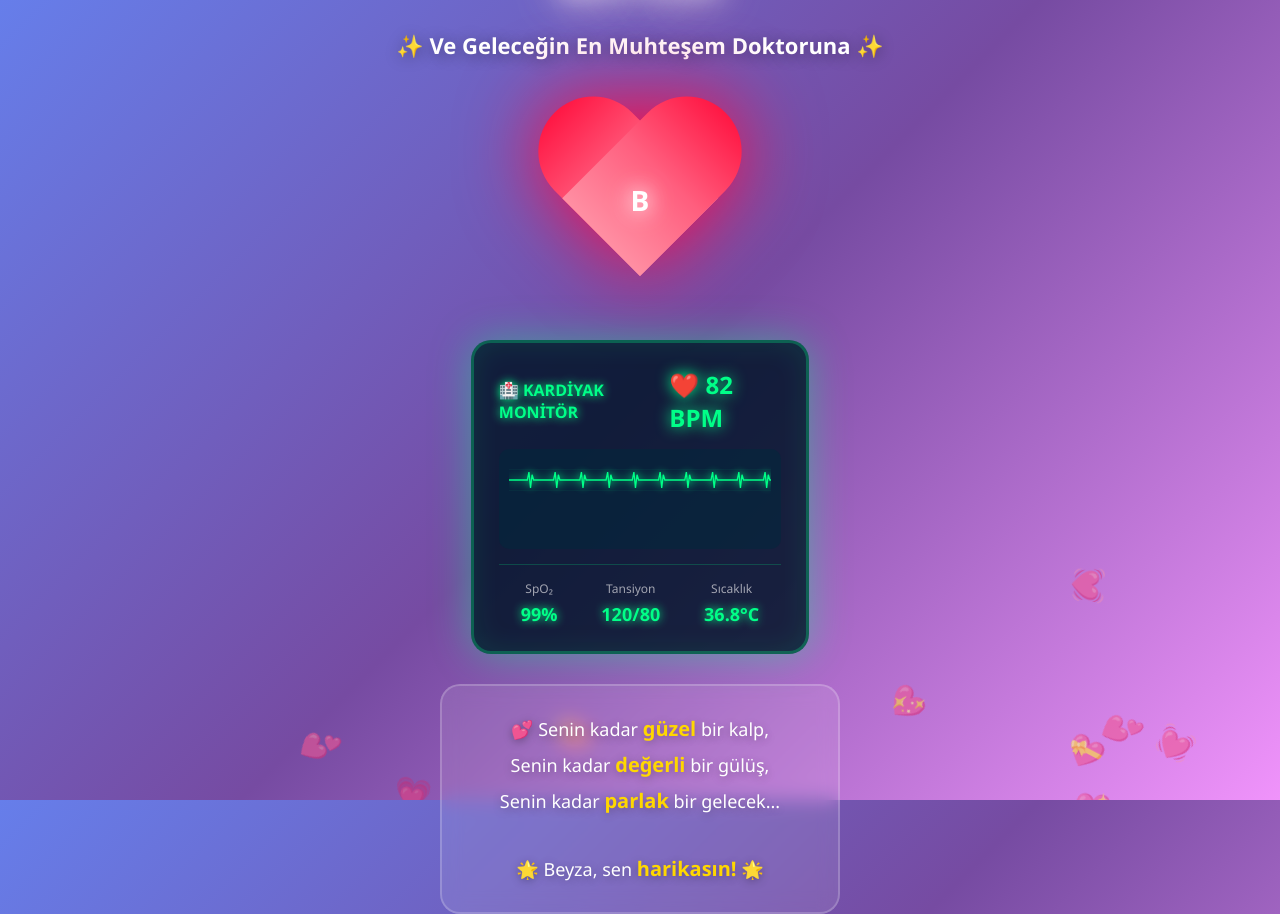
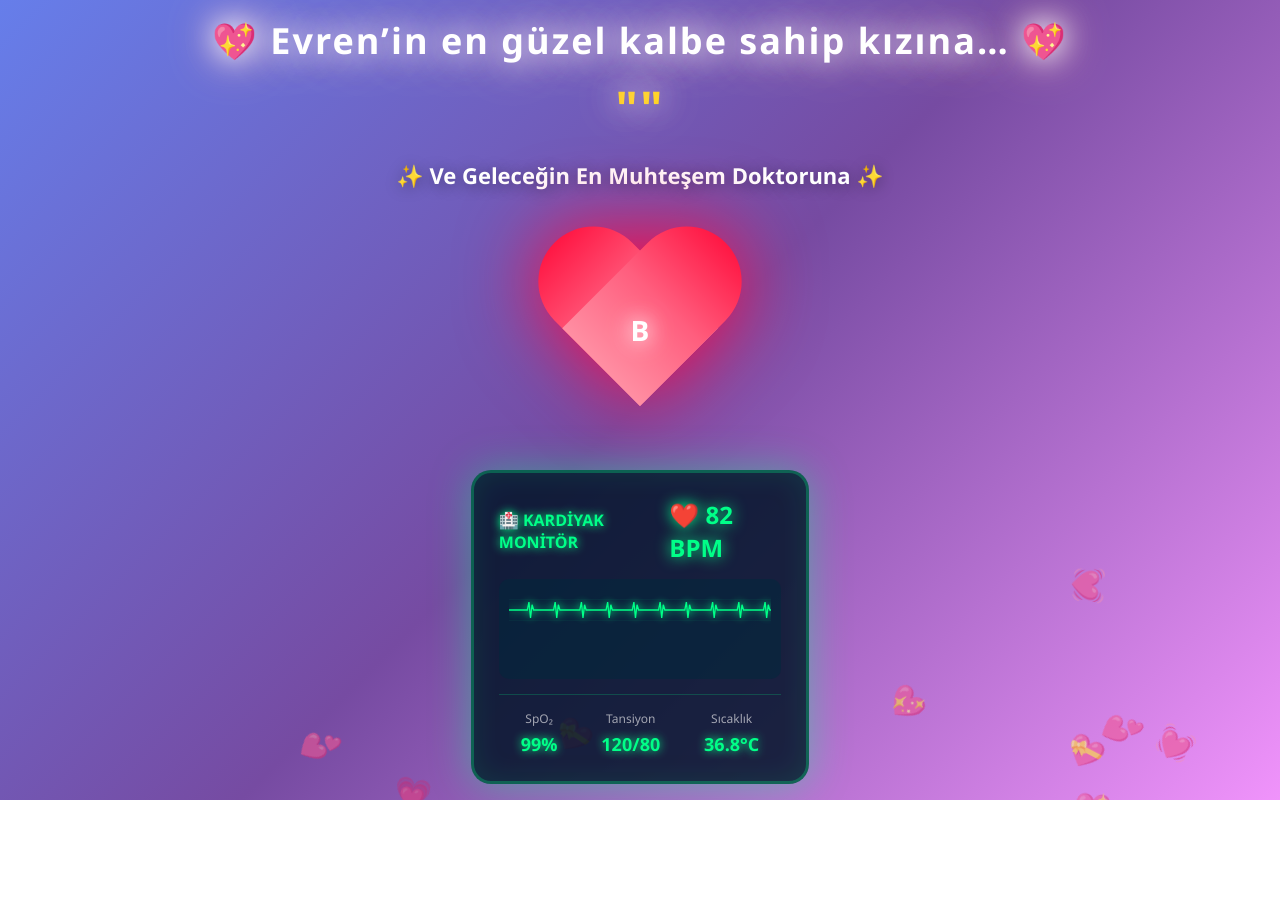
Before and after one commit to Evrenotur/ozelme, a plain HTML site: page index.html in a window 1280 px wide. After the commit the page ends 800 px from the top, so only its background shows below. Drawn offline with Linux system fonts and the light colour scheme.

Commit message:
Update index.html

```diff
--- a/index.html
+++ b/index.html
@@ -382,8 +382,8 @@
     <div class="bg-hearts" id="bgHearts"></div>
 
     <div class="main-title">
-        💖 Dünyanın En Güzel Kızına 💖
-        <span class="name-highlight">BEYZA</span>
+        💖 Evren’in en güzel kalbe sahip kızına… 💖
+        <span class="name-highlight">""</span>
     </div>
 
     <div class="subtitle">
@@ -444,14 +444,6 @@
         </div>
     </div>
 
-    <div class="message-box">
-        <div class="message">
-            💕 Senin kadar <span class="message-highlight">güzel</span> bir kalp,<br>
-            Senin kadar <span class="message-highlight">değerli</span> bir gülüş,<br>
-            Senin kadar <span class="message-highlight">parlak</span> bir gelecek...<br><br>
-            🌟 Beyza, sen <span class="message-highlight">harikasın!</span> 🌟
-        </div>
-    </div>
 
     <script>
         // Arka plan kalpler
```
